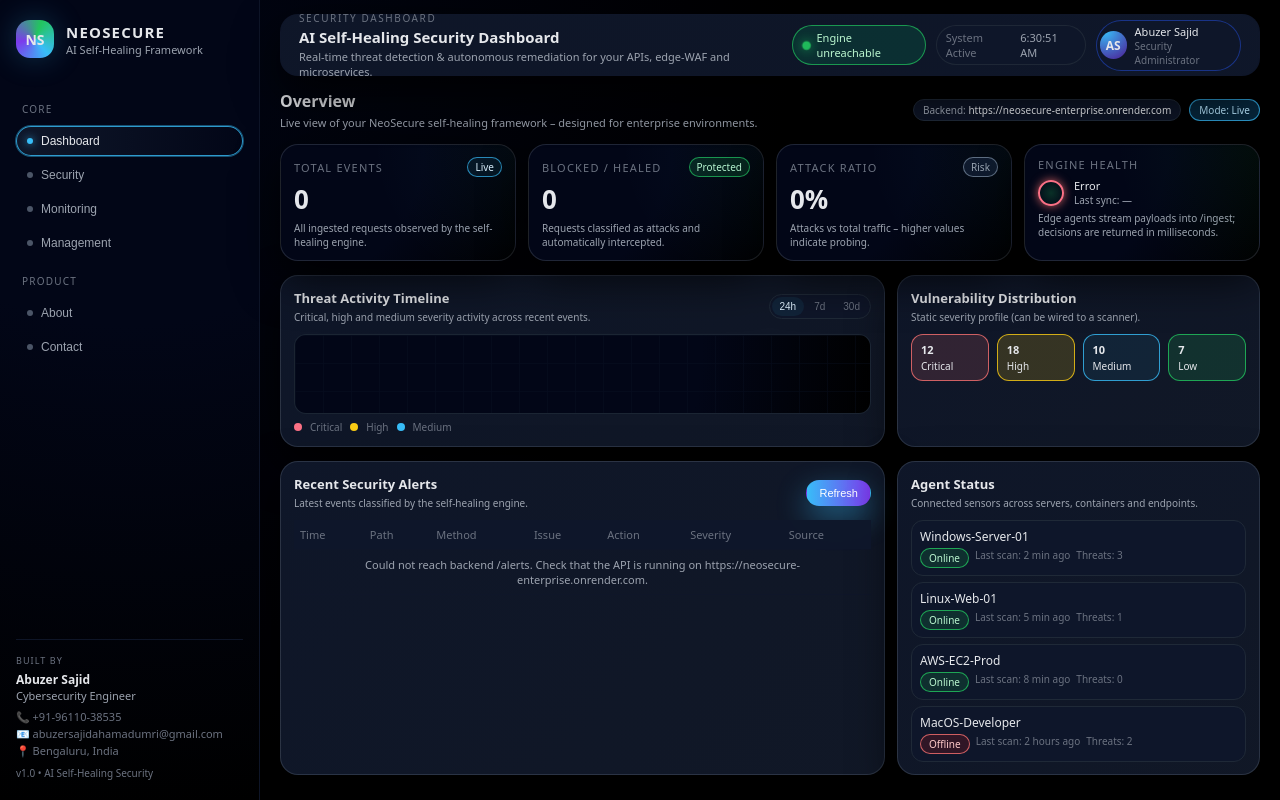
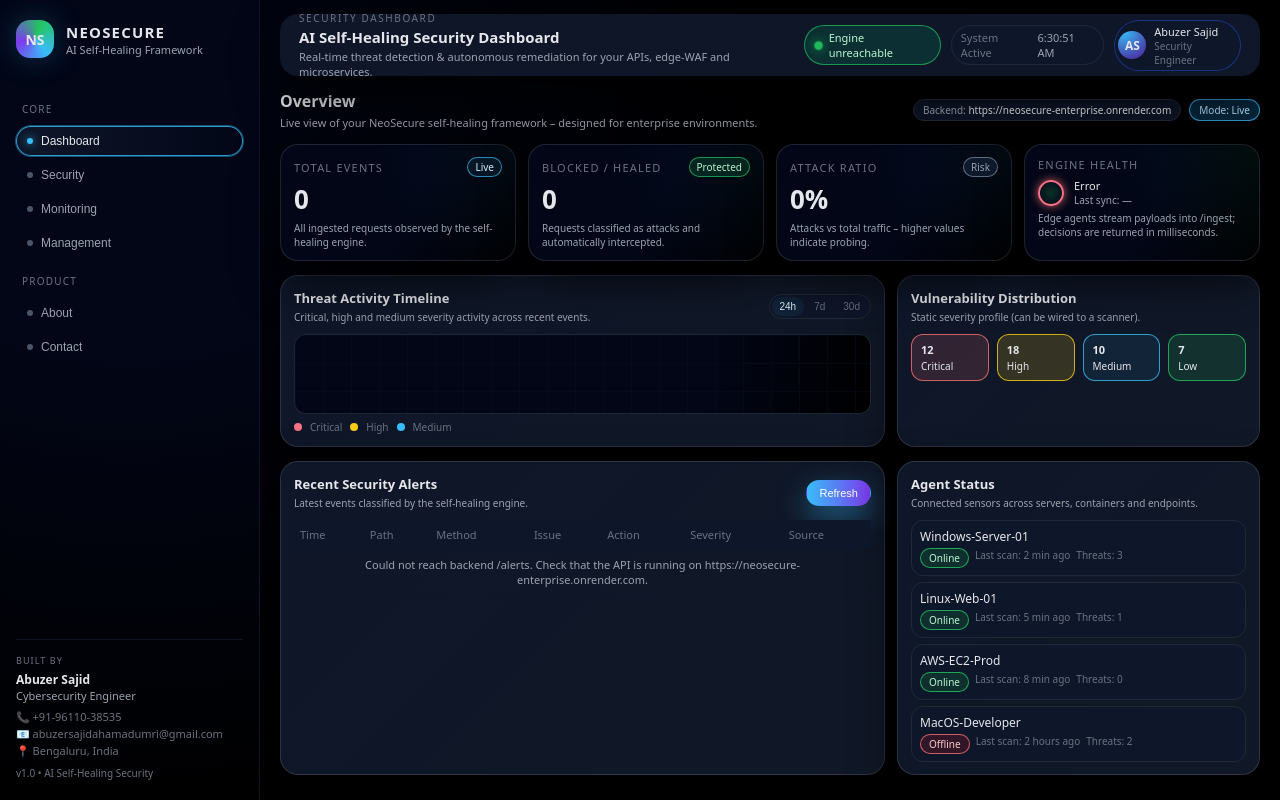
Before and after one commit to abuzersaj/neosecure-enterprise, a plain HTML site: page frontend/index.html in a window 1280 px wide. Drawn offline with Linux system fonts and the light colour scheme; no server answers.

Commit message:
Update index.html

```diff
--- a/frontend/index.html
+++ b/frontend/index.html
@@ -89,7 +89,7 @@
               <div class="user-avatar">AS</div>
               <div class="user-meta">
                 <div class="user-name">Abuzer Sajid</div>
-                <div class="user-role">Security Administrator</div>
+                <div class="user-role">Security Engineer</div>
               </div>
             </div>
           </div>
```
